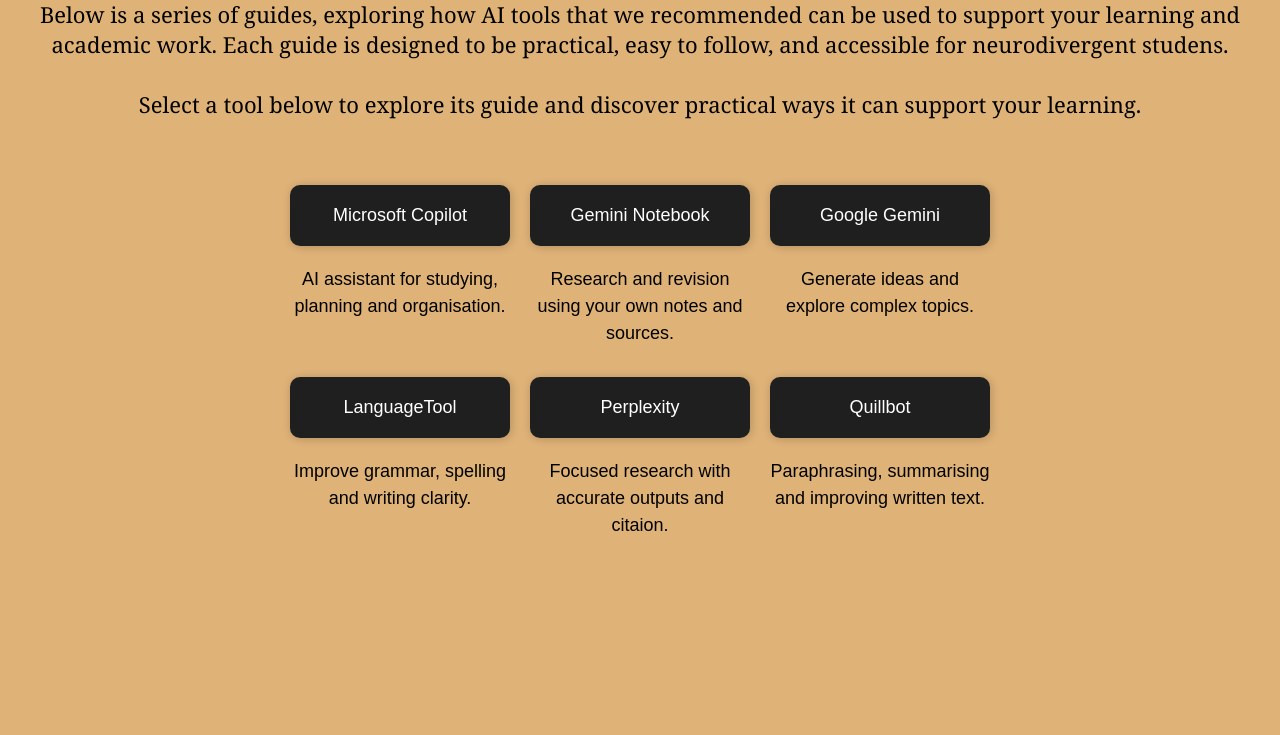
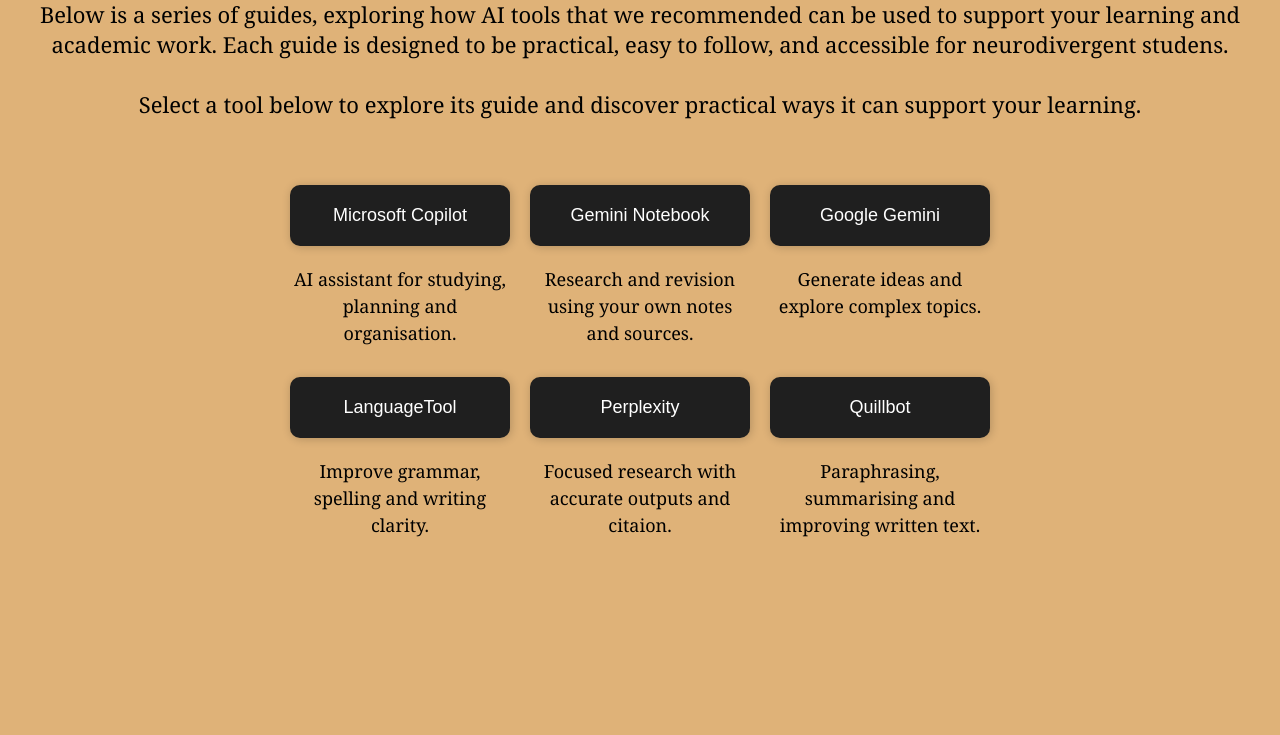
Before and after one commit to malakaitobiasmoore-tech/CULTA-internship-guides, a Django app: page / in a window 1280 px wide. Shown: the part 376-1111 px from the top of the page. Run offline with Django 5.2, Linux system fonts and the light colour scheme.

Commit message:
Css changes

```diff
--- a/guides/static/guides/style.css
+++ b/guides/static/guides/style.css
@@ -95,7 +95,7 @@ button:hover {
 }
 
 .guide-description {
-    font-family: marr_sans_reg, Arial, "Helvetica Neue", sans-serif;
+    font-family: ui-serif, Georgia, Cambria, "Times New Roman", Times, serif;
     font-size: 18px;
     font-weight: 400;
     color: #000000;
```
